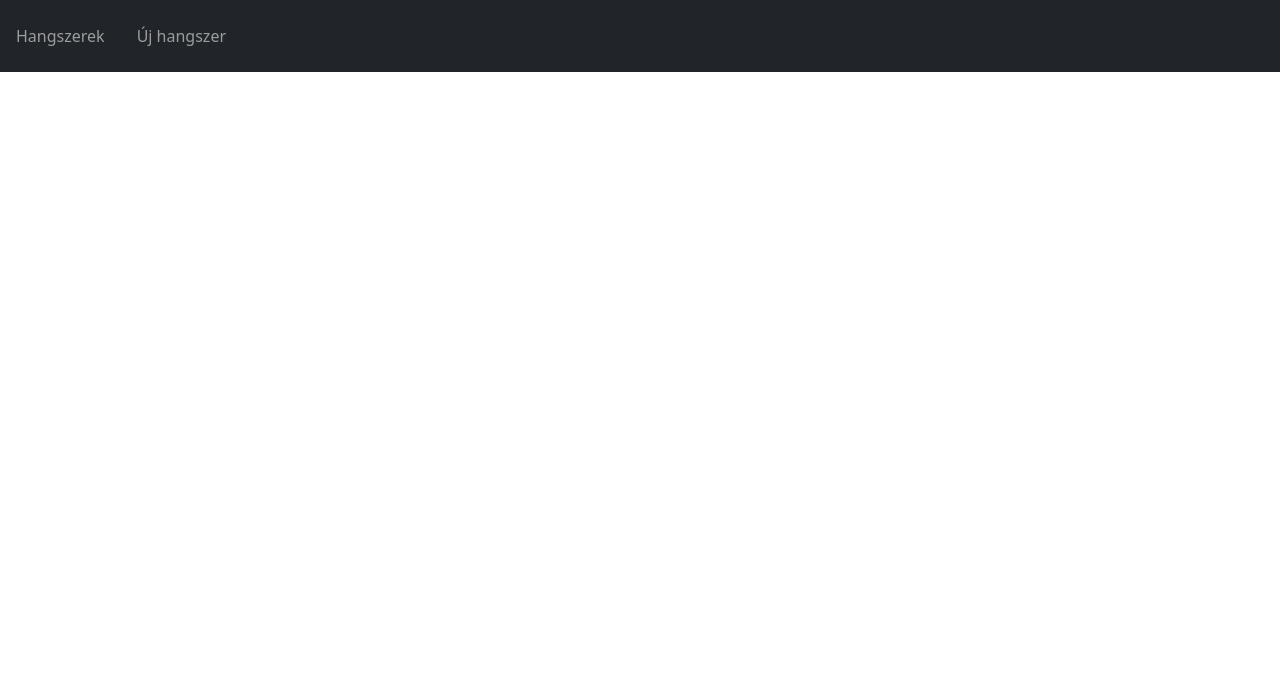
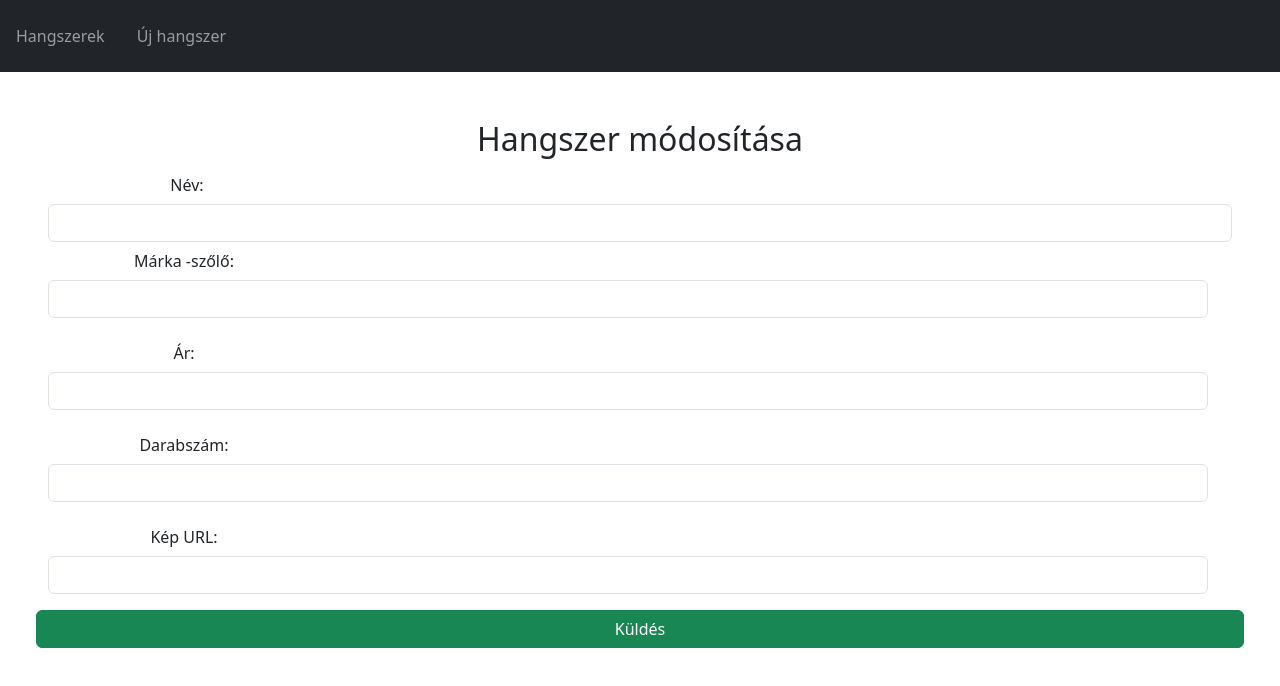
Before and after one commit to sullaspqr/nem-sikerult, a React (Create React App) app: page /mod-hangszer/1 in a window 1280 px wide. Shown: the top 686 px of the page. Built offline with nearby package versions, Linux system fonts and the light colour scheme; no server answers.

Commit message:
Modpage+Appjs+Single+CreateUPD

```diff
--- a/package.json
+++ b/package.json
@@ -7,6 +7,7 @@
     "@testing-library/react": "^13.4.0",
     "@testing-library/user-event": "^13.5.0",
     "bootstrap": "^5.3.2",
+    "bootstrap-icons": "^1.11.2",
     "react": "^18.2.0",
     "react-dom": "^18.2.0",
     "react-router-dom": "^6.20.1",
--- a/src/App.js
+++ b/src/App.js
@@ -3,6 +3,7 @@ import './App.css';
 import { InstrumentListPage } from "./InstrumentListPage";
 import { InstrumentSinglePage } from "./InstrumentSinglePage";
 import { InstrumentCreatePage } from "./InstrumentCreatePage";
+import { InstrumentModPage } from "./InstrumentModPage";
 
 function App() {
  return (
@@ -27,6 +28,7 @@ function App() {
       <Route path="/" element={ <InstrumentListPage /> } />
       <Route path="/hangszer/:hangszerId" element={ <InstrumentSinglePage /> } />
       <Route path="/uj-hangszer" element={ <InstrumentCreatePage /> } />
+      <Route path="/mod-hangszer/:hangszerId" element={ <InstrumentModPage /> } />
     </Routes>
   </Router>
  );
--- a/src/InstrumentCreatePage.js
+++ b/src/InstrumentCreatePage.js
@@ -3,33 +3,44 @@ import { useNavigate } from "react-router-dom";
 export function InstrumentCreatePage() {
     const navigate = useNavigate();
 
-    return(
+    const handleSubmit = async (e) => {
+        e.preventDefault();
+        const { name, brand, price, quantity, imageURL } = e.target.elements;
+        const instrumentData = {
+            name: name.value,
+            brand: brand.value,
+            price: price.value,
+            quantity: quantity.value,
+            imageURL: imageURL.value,
+        };
+
+        try {
+            await fetch("https://kodbazis.hu/api/instruments", {
+                method: "POST",
+                credentials: "include",
+                body: JSON.stringify(instrumentData),
+            });
+
+            navigate("/");
+        } catch (error) {
+            console.log(error);
+        }
+    };
+
+    return (
         <div className="p-5 text-center content bg-whitesmoke">
             <h2>Új hangszer</h2>
-            <form
-            onSubmit={(e) => {
-                e.persist();
-                e.preventDefault();
-                fetch("https://kodbazis.hu/api/instruments", {
-                    method: "POST",
-                    credentials: "include",
-                    body: JSON.stringify({
-                        name: e.target.elements.name.value,
-                        price: e.target.elements.price.value,
-                        quantity: e.target.elements.quantity.value,
-                        imageURL: e.target.elements.imageURL.value,
-                    }),
-                })
-                .then(() => {
-                    navigate("/");
-                })
-                .catch(console.log);
-            }}
-            >
+            <form onSubmit={handleSubmit}>
                 <div className="form-group row pb-3">
                     <label className="col-sm-3 col-form-label">Név:</label>
                     <div>
                         <input type="text" name="name" className="form-control" />
+                    </div>
+                </div>
+                <div className="form-group row pb-3">
+                    <label className="col-sm-3 col-form-label">Márka:</label>
+                    <div>
+                        <input type="text" name="brand" className="form-control" />
                     </div>
                 </div>
                 <div className="form-group row pb-3">
--- /dev/null
+++ b/src/InstrumentModPage.js
@@ -0,0 +1,109 @@
+import React, { useState, useEffect } from 'react';
+import { useParams, useNavigate } from 'react-router-dom';
+
+export function InstrumentModPage(props) {
+
+    const params = useParams();
+    const id = params.hangszerId;
+    const navigate = useNavigate();
+    const [instrument, setInstrument] = useState([]);
+    const [modname, setModname] = useState('');
+    const [modbrand, setModbrand] = useState('');
+    const [modprice,setModprice] = useState('');
+    const [modquantity, setModquantity] = useState('');
+    const [modimageurl, setModimageurl] = useState('');
+
+    useEffect(() => {
+        (async() => {
+            try {
+        const res = await fetch(`https://kodbazis.hu/api/instruments/${id}`, {credentials: "include"})
+        const hangszer = await res.json();
+        setInstrument(hangszer);
+        setModname(hangszer.name);
+        setModbrand(hangszer.brand);
+        setModprice(hangszer.price);
+        setModquantity(hangszer.quantity);
+        setModimageurl(hangszer.imageURL);
+            } catch(error) {
+                console.log(error);
+            }
+    })();
+}, [id, modname, modbrand, modprice, modquantity, modimageurl]);
+
+const modName = event => {
+    setModname(event.target.value);
+}
+const modBrand = event => {
+    setModbrand(event.target.value);
+}
+const modPrice = event => {
+    setModprice(event.target.value);
+}
+const modQuantity = event => {
+    setModquantity(event.target.value);
+}
+const modImageurl = event => {
+    setModimageurl(event.target.value);
+}
+return (
+    <div className="p-5 text-center content bg-whitesmoke">
+            <h2>Hangszer módosítása</h2>
+            <form
+            onSubmit={(e) => {
+                e.persist();
+                e.preventDefault();
+                fetch(`https://kodbazis.hu/api/instruments/${id}`, {
+                    method: "PUT",
+                    credentials: "include",
+                    headers: {
+                        "Content-Type": "application/json",
+                    },
+                    body: JSON.stringify({
+                        name: e.target.elements.name.value,
+                        brand: e.target.elements.brand.value,
+                        price: e.target.elements.price.value,
+                        quantity: e.target.elements.quantity.value,
+                        imageURL: e.target.elements.imageURL.value,
+                    }),
+                })
+                .then(() => {
+                    navigate("/");
+                })
+                .catch(console.log);
+            }}
+            >
+    <div className="form-group row pb-3">
+    <label className="col-sm-3 col-form-label">Név:</label>
+<div>
+    <input type="text" name="name" className="form-control" defaultValue={instrument.name} onChange={modName} />
+</div>
+<div className="form-group row pb-3">
+    <label className="col-sm-3 col-form-label">Márka -szőlő:</label>
+<div>
+    <input type="text" name="brand" className="form-control" defaultValue={instrument.brand} onChange={modBrand} />
+</div>
+</div>
+<div className="form-group row pb-3">
+    <label className="col-sm-3 col-form-label">Ár:</label>
+<div>
+    <input type="number" name="price" className="form-control" defaultValue={instrument.price} onChange={modPrice} />
+</div>
+</div>
+<div className="form-group row pb-3">
+    <label className="col-sm-3 col-form-label">Darabszám:</label>
+<div>
+    <input type="number" name="quantity" className="form-control" defaultValue={instrument.quantity} onChange={modQuantity} />
+</div>
+</div>
+<div className="form-group row pb-3">
+    <label className="col-sm-3 col-form-label">Kép URL:</label>
+<div>
+    <input type="text" name="imageURL" className="form-control" defaultValue={instrument.imageURL} onChange={modImageurl}/>
+</div>
+</div>
+<button type="submit" className="btn btn-success">Küldés</button>
+</div>
+</form>
+</div>
+);
+}
--- a/src/InstrumentSinglePage.js
+++ b/src/InstrumentSinglePage.js
@@ -40,6 +40,10 @@ export function InstrumentSinglePage() {
                                     src={instrument.imageURL ? instrument.imageURL : "https://via.placeholder.com/400x800"}
                                     /></NavLink>
                                 </div>
+                                <div><NavLink to="/"><i className="bi bi-backspace"></i></NavLink> &nbsp;&nbsp;&nbsp;
+                                    <NavLink key="mod" to={"/mod-hangszer/" + instrument.id}>
+                                    <i className="bi bi-pencil"></i>
+                                </NavLink></div>
                             </div>
                     </div>
                 )
--- a/src/index.js
+++ b/src/index.js
@@ -3,7 +3,7 @@ import ReactDOM from 'react-dom/client';
 import './index.css';
 import App from './App';
 import 'bootstrap/dist/css/bootstrap.css';
-
+import 'bootstrap-icons/font/bootstrap-icons.css';
 const root = ReactDOM.createRoot(document.getElementById('root'));
 root.render(
   <React.StrictMode>
```
Also changed, not shown: 1 other file (tests, documents, lock files or other folders). Lines whose indentation alone changed are shown as unchanged.
